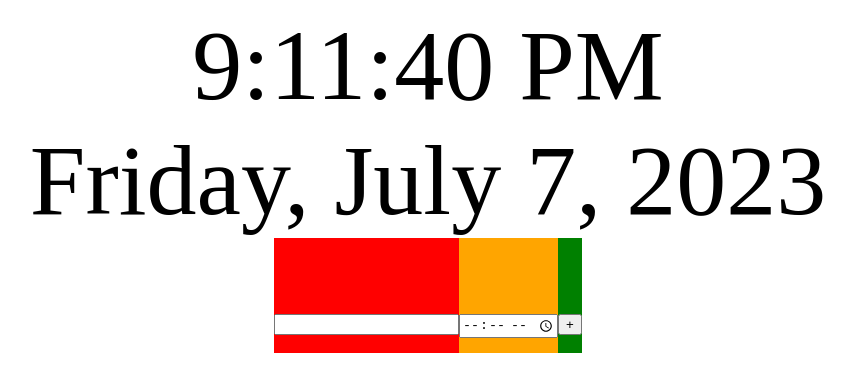
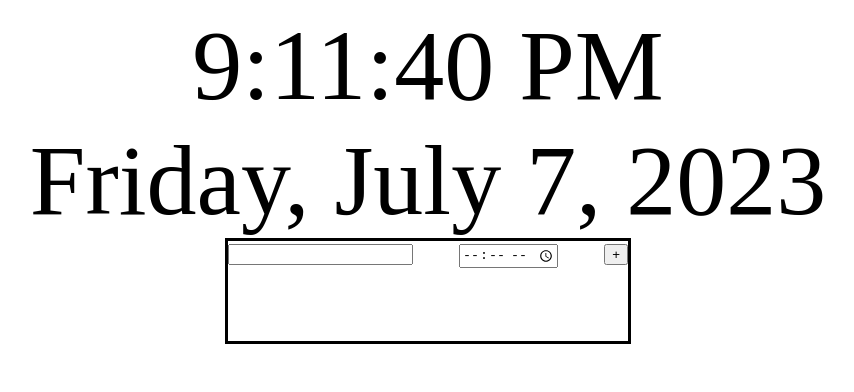
Before and after one commit to valdispatriarh/TimeTracker, a website: page frontend/index.html in a window 1280 px wide. Shown: the whole page, without its empty margins (212-1066 px from the left). Drawn offline with Linux system fonts and the light colour scheme.

Commit message:
feat: add function pressSubmit

```diff
--- a/frontend/css/style.css
+++ b/frontend/css/style.css
@@ -8,8 +8,12 @@
 .textareas-and-button{
     display: flex;
     justify-content: space-between;
+    width: 400px;
+    height: 100px;
+    font-size: 20px;
+    border-style: solid;
 }
-.textarea-task{
+/* .textarea-task{
     background-color: red;
 }
 .textarea-time{
@@ -17,4 +21,4 @@
 }
 .button-submit{
     background-color: green;
-}
+} */
--- a/frontend/js/main.js
+++ b/frontend/js/main.js
@@ -3,15 +3,16 @@
 
 // textarea-task
 // textarea-time
-// button-submit -записывает в сторадже данные textarea-task
-// + запускает функцию которая через промежуток  указзанный в textarea-time выведет новое окно с опросником
+// button-submit - после нажатія записывает в сторадже данные textarea-task +записывает в другую переменную время таймера+
+// + запускает функцию которая через промежуток  указзанный в textarea-time
+// выведет новое окно с опросником(сет тайм аут на опросник)
 // 1) зрабіць змены у ветцы devVlad
 // 2) зрабіць push origin devVlad
 // 3) зрабіць Pullreq in dev
 // 4)Merge in Dev
 
 // 5)pull in dev
-// 6) git chechout -b devVlad2
+// 6) git checkout -b devVlad2
 //
 
 
@@ -21,11 +22,11 @@ function addBodyCentrumColumn(){
     bodyhtml.innerHTML = `
     <div class = "centrum-column">
         <div class = "time"></div>
-        <div class = "date">2</div>
+        <div class = "date"></div>
         <div class = "textareas-and-button">
-            <div class = "textarea-task">3.1</div>
-            <div class = "textarea-time">3.2</div>
-            <div class = "button-submit">3.3</div>
+            <div class = "textarea-task"><input type = 'text'></div>
+            <div class = "textarea-time"><input type = 'time'></div>
+            <div class = "button-submit"><input type = 'button' value = '+'></div>
         </div>
     </div>`
     document.body.appendChild(bodyhtml);
@@ -54,20 +55,28 @@ function showDate(){
 }
 showDate()
 
-function ShowTextareaTask(){
-    const tagTextareaTask = document.querySelector('.textarea-task');
-    tagTextareaTask.innerHTML = "<input type = 'text'>"
+function PressButtonSubmitPlus(){
+    0
 }
-ShowTextareaTask()
+PressButtonSubmitPlus()
 
-function ShowTextareaTime(){
-    const tagTextareaTime = document.querySelector('.textarea-time');
-    tagTextareaTime.innerHTML = "<input type = 'time'>"
+function SaveTextareaTask(){
+    1
 }
-ShowTextareaTime()
+SaveTextareaTask()
 
-function ShowButtonSubmit(){
-    const tagButtonSubmit = document.querySelector('.button-submit');
-    tagButtonSubmit.innerHTML = "<input type = 'button' value = '+')>"
+function SaveTextareaTime(){
+    2
 }
-ShowButtonSubmit()
+SaveTextareaTime()
+
+function ShowQuestion(){
+    const tagTextareaAndButton = document.querySelector('.textareas-and-button');
+    tagTextareaAndButton.innerHTML = `Ты уложился в отведенное для себя время?
+                                <input type = 'button' value='yes'>
+                                <input type = 'button' value='no'>
+                                <input type = 'text' value='Почему?'>`
+}
+// setTimeout(() => {
+//     ShowQuestion()
+// }, "1000");
```
